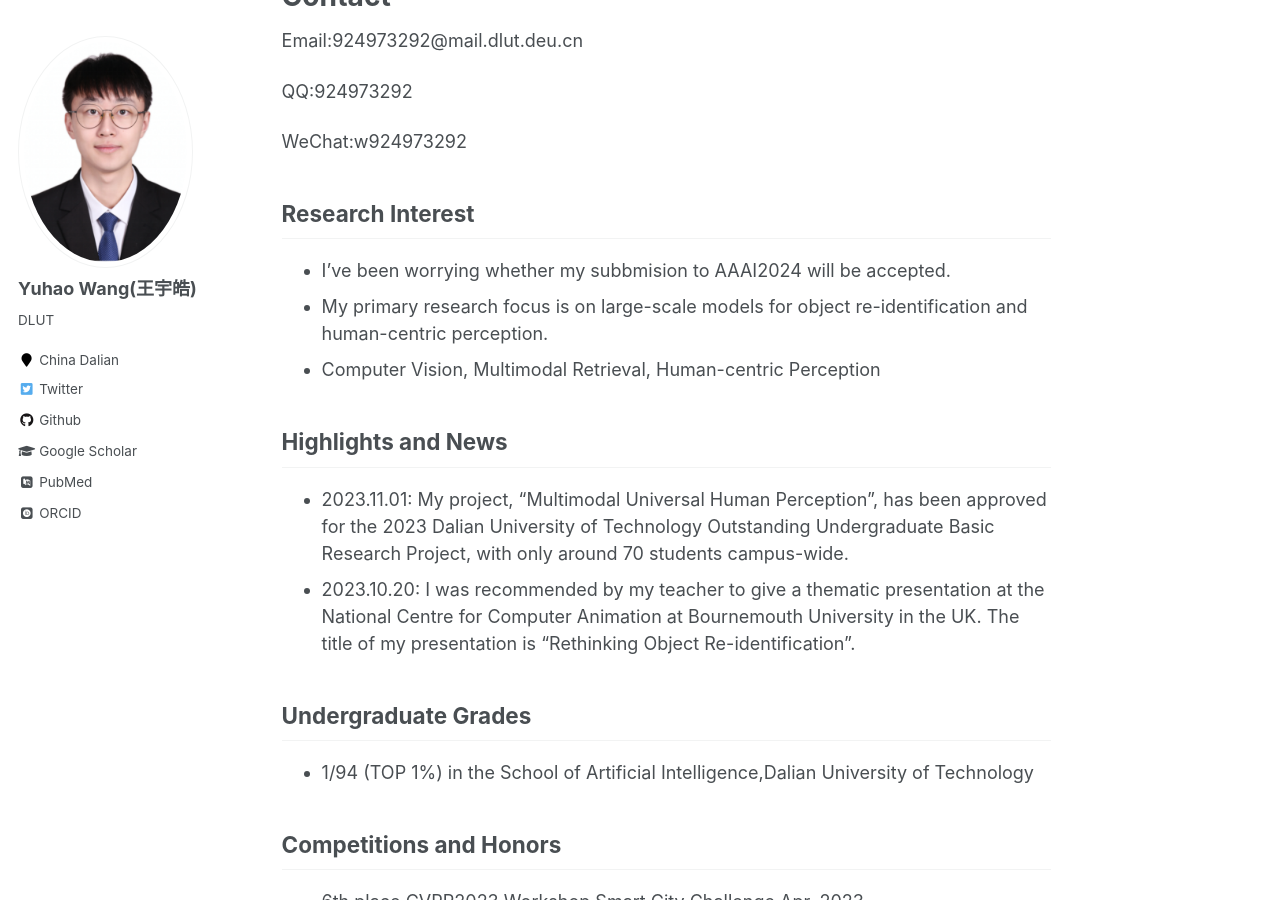
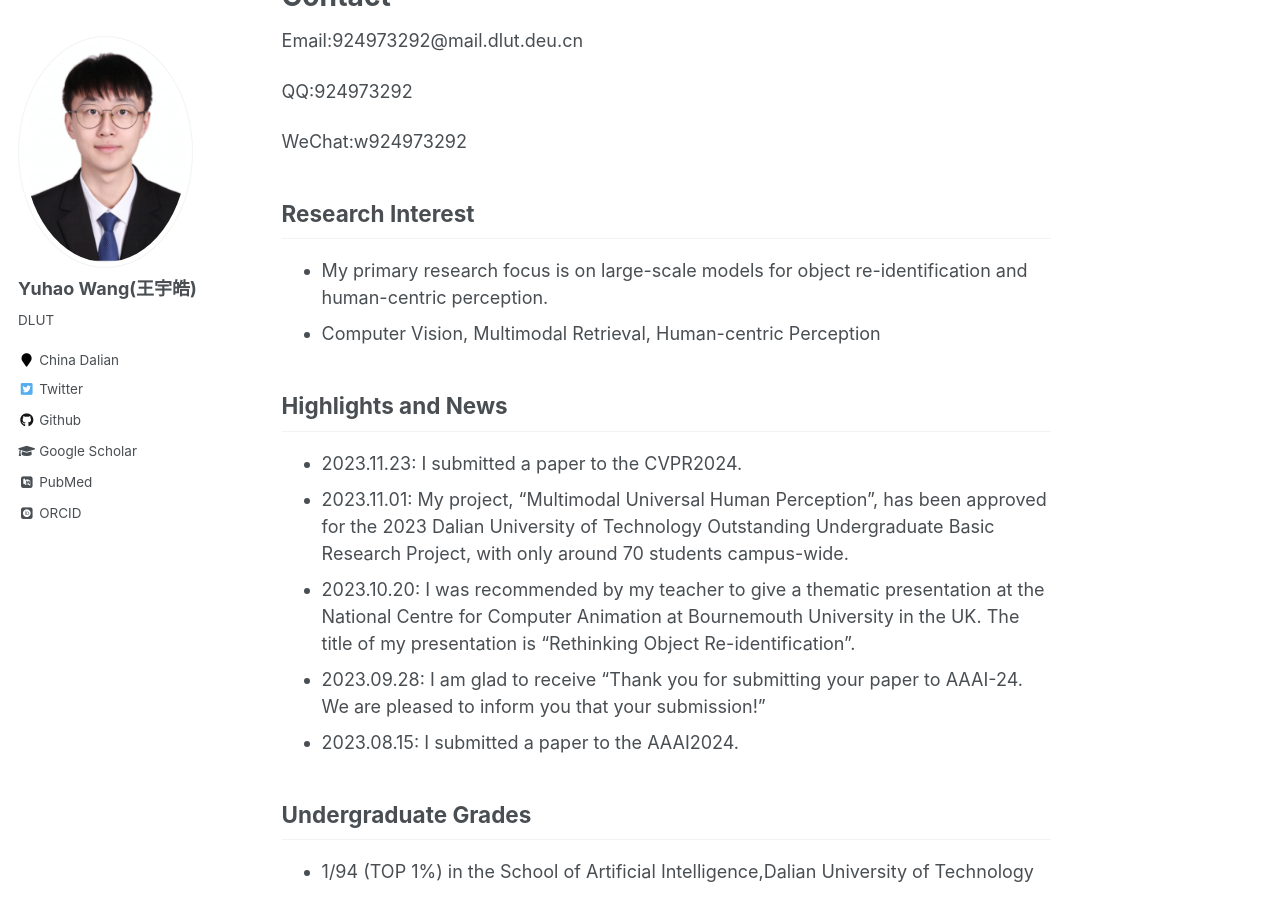
Before and after one commit to 924973292/924973292.github.io, a Jekyll site: the page built from _pages/about.md, in a window 1280 px wide and 900 px high, scrolled down 366 px. Built offline with Jekyll 4.4.1, drawn with Linux system fonts in a browser that asks for light colours; some web fonts are replaced.

Commit message:
pubchange

```diff
--- a/_pages/about.md
+++ b/_pages/about.md
@@ -21,15 +21,17 @@ WeChat:w924973292
 
 Research Interest
 ------
-- I've been worrying whether my subbmision to AAAI2024 will be accepted.
 - My primary research focus is on large-scale models for object re-identification and human-centric perception.
 - Computer Vision, Multimodal Retrieval, Human-centric Perception
 
 
 Highlights and News
 ------
+- 2023.11.23: I submitted a paper to the CVPR2024.
 - 2023.11.01: My project, "Multimodal Universal Human Perception", has been approved for the 2023 Dalian University of Technology Outstanding Undergraduate Basic Research Project, with only around 70 students campus-wide.
 - 2023.10.20: I was recommended by my teacher to give a thematic presentation at the National Centre for Computer Animation at Bournemouth University in the UK. The title of my presentation is "Rethinking Object Re-identification".
+- 2023.09.28: I am glad to receive "Thank you for submitting your paper to AAAI-24. We are pleased to inform you that your submission!"
+- 2023.08.15: I submitted a paper to the AAAI2024.
 
 Undergraduate Grades
 ------
```
